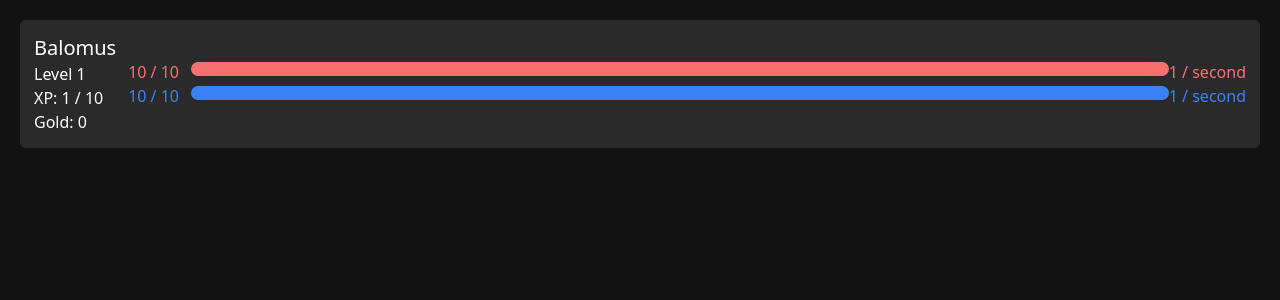
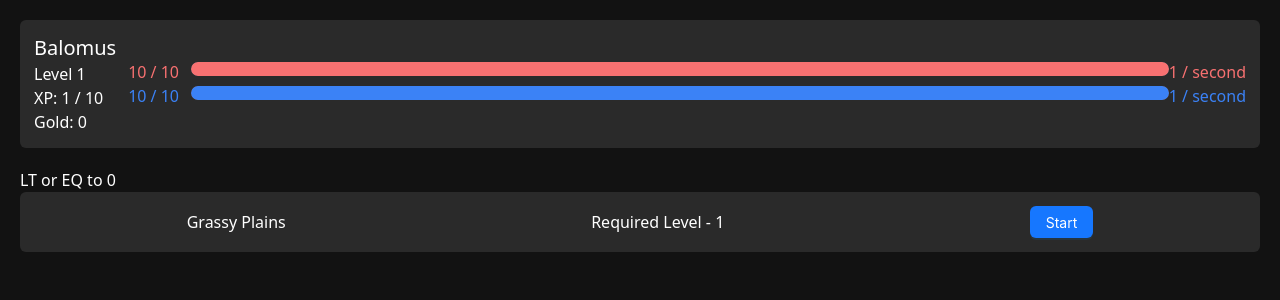
Before and after one commit to balomus/incremental-rpg, a React (Vite) app: page / in a window 1280 px wide. Shown: the top 300 px of the page. Built offline with nearby package versions, Linux system fonts and the light colour scheme.

Commit message:
Beginning to re-introduce encounters

```diff
--- a/src/components/CombatArea.tsx
+++ b/src/components/CombatArea.tsx
@@ -25,6 +25,7 @@ const CombatArea = ({ ...props }: CombatAreaProps) => {
       <div>Required Level - {props.levelRequirement}</div>
       <div>
         <Button
+          type="primary"
           onClick={() => {
             props.setEncounter(
               generateEncounter(
--- a/src/components/CombatAreas.tsx
+++ b/src/components/CombatAreas.tsx
@@ -6,7 +6,7 @@ interface CombatAreasProps {
   setEncounter: Dispatch<SetStateAction<Enemy[]>>;
 }
 
-const CombatAreas = ({ ...props }) => {
+const CombatAreas = ({ ...props }: CombatAreasProps) => {
   return (
     <div className="border-transparent border-2 rounded-md p-3 mb-5 bg-white/10">
       <CombatArea
--- a/src/components/Encounter.tsx
+++ b/src/components/Encounter.tsx
@@ -16,7 +16,7 @@ const Encounter = ({ ...props }: EncounterProps) => {
           damage={enemy.damage}
           experienceYield={enemy.experienceYield}
           goldYield={enemy.goldYield}
-          key={enemy.name + i}
+          key={`${enemy.name}${i}`}
         />
         // <div key={`${enemy.name}${i}`}>{enemy.name}</div>
       ))}
--- a/src/pages/App.tsx
+++ b/src/pages/App.tsx
@@ -4,6 +4,8 @@ import Enemy from "../types/EnemyType";
 import Tick from "../util/Tick";
 import PlayerContextProvider from "../context/PlayerContextProvider";
 import PlayerInfo from "../components/PlayerInfo";
+import Encounter from "../components/Encounter";
+import CombatAreas from "../components/CombatAreas";
 
 function App() {
   const [encounter, setEncounter] = useState<Enemy[]>([]);
@@ -17,13 +19,13 @@ function App() {
       <div className={"m-5"}>
         <Tick />
         <PlayerInfo />
-        {/*
+
         {encounter.length <= 0 ? (
           <>LT or EQ to 0</>
         ) : (
           <Encounter encounter={encounter} />
         )}
-        <CombatAreas setEncounter={setEncounter} /> */}
+        <CombatAreas setEncounter={setEncounter} />
       </div>
     </PlayerContextProvider>
   );
```
